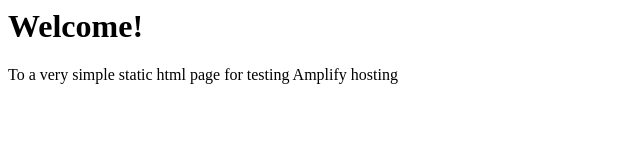
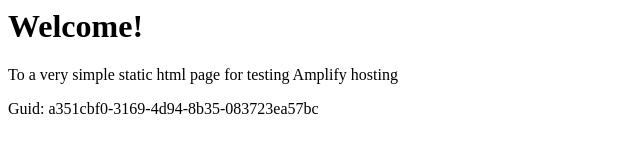
Before and after one commit to aws-aemilia-syd/Github-PR-Commit-Integration-Test-DoNotTouch-v0-preprod-ap-southeast-2, a website: page src/index.html in a window 1280 px wide. Shown: the whole page, without its empty margins (0-640 px from the left). Drawn offline with Linux system fonts and the light colour scheme.

Commit message:
commit from integ tests

```diff
--- a/src/index.html
+++ b/src/index.html
@@ -1,3 +1,5 @@
+
+
 <html lang="en">
 
 <head>
@@ -10,6 +12,6 @@
 <body>
     <h1>Welcome!</h1>
     <p>To a very simple static html page for testing Amplify hosting</p>
-</body>
+    <p>Guid: a351cbf0-3169-4d94-8b35-083723ea57bc</p></body>
 
 </html>
```
